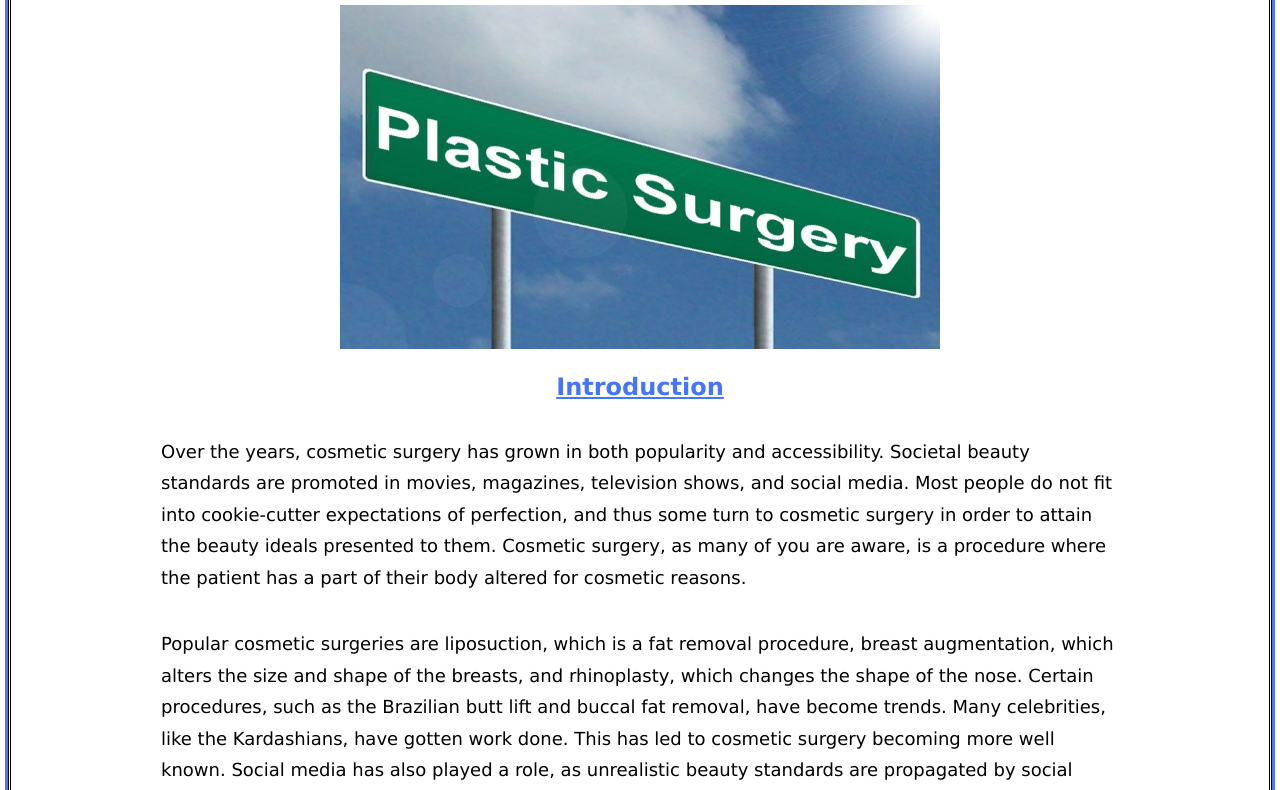
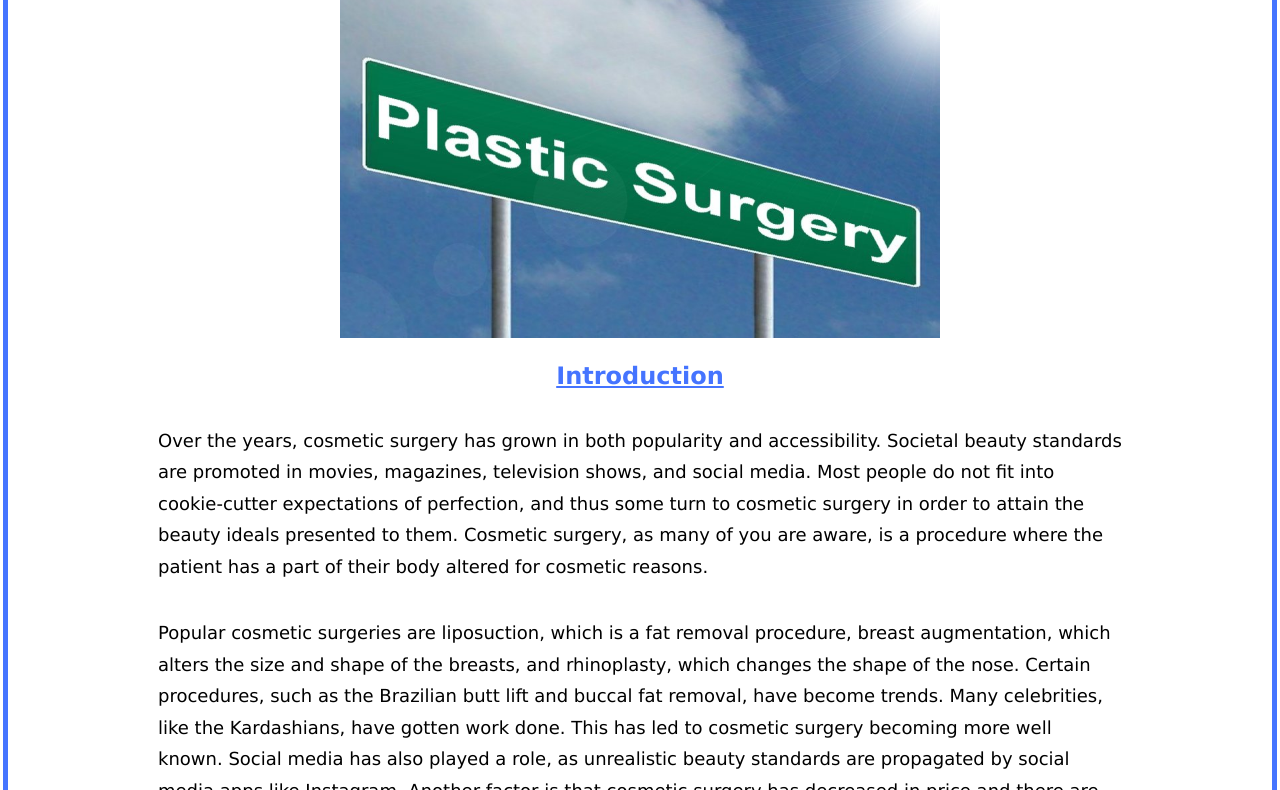
Before and after one commit to savannah7704/research-project-cw2, a plain HTML site: page index.html in a window 1280 px wide. Shown: the part 184-974 px from the top of the page. Drawn offline with Linux system fonts and the light colour scheme.

Commit message:
Update files.

```diff
--- a/index.css
+++ b/index.css
@@ -1,7 +1,6 @@
 body{font-family: Verdana;
-    border-style: double;
     outline-style: solid;
-    outline-width: medium;
+    outline-width: thick;
     outline-color: rgb(69, 116, 255);
 }
 #header1 {
```
